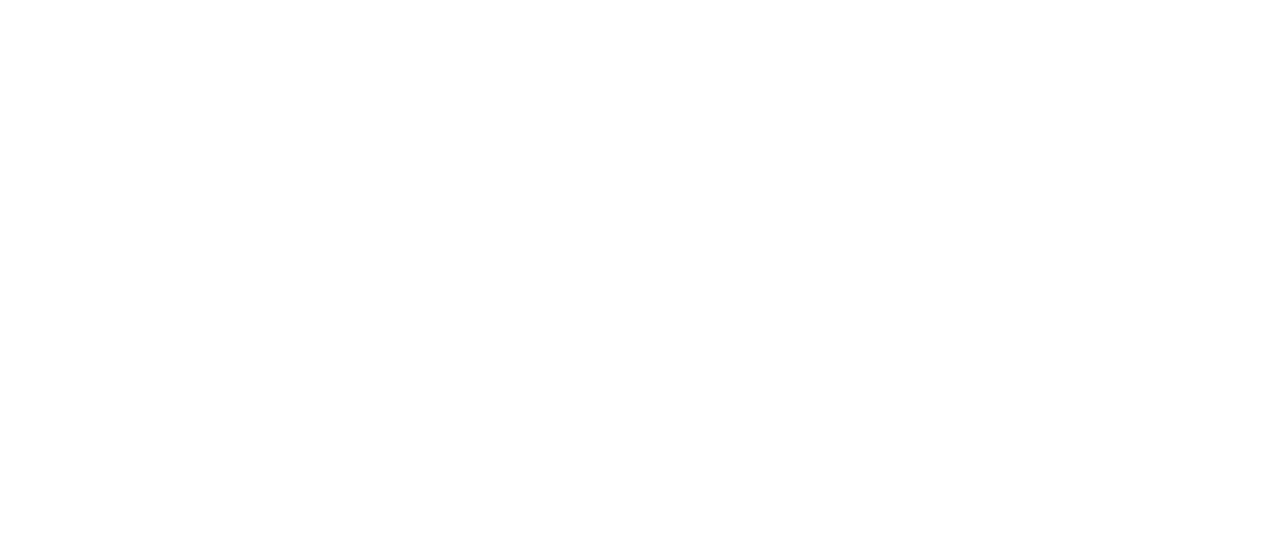
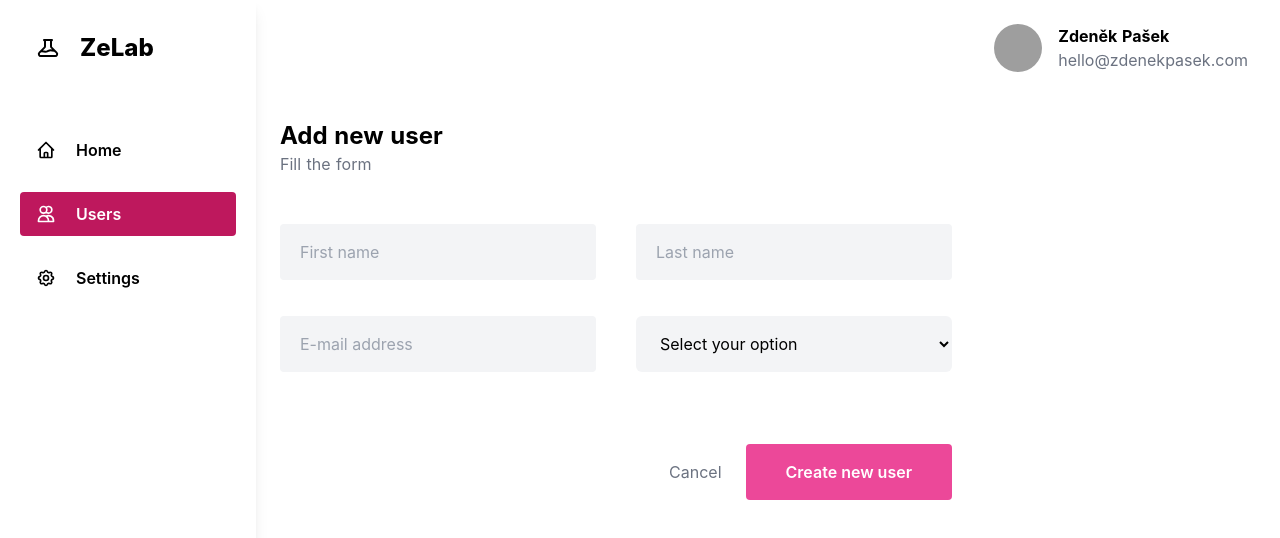
Before and after one commit to TenZdenda/nuxt-js-admin-panel, a Nuxt app: page /admin/users/1 in a window 1280 px wide. Before the commit this address had no page. Shown: the top 538 px of the page. Built offline with nearby package versions, Linux system fonts and the light colour scheme; grey boxes are pictures that could not be loaded.

Commit message:
edit user

```diff
--- /dev/null
+++ b/pages/admin/users/_id.vue
@@ -0,0 +1,46 @@
+<template>
+  <div>
+    <div class="mb-10 flex items-center justify-between">
+      <div>
+        <h1 class="text-2xl font-bold">Add new user</h1>
+        <p class="text-gray-500">Fill the form</p>
+      </div>
+    </div>
+
+    <form class="max-w-2xl">
+      <div class="grid grid-cols-1 md:grid-cols-2 md:gap-x-10 md:gap-y-5">
+        <Input placeholder="First name" name="firstname" type="text" />
+        <Input placeholder="Last name" name="lastname" type="text" />
+        <Input placeholder="E-mail address" name="email" type="email" />
+        <SelectInput id="role" name="role" :options="options" />
+      </div>
+      <div>
+        <div class="flex justify-end items-center gap-6 mt-16">
+          <nuxt-link to="/admin/users" class="text-gray-500 hover:text-gray-900"
+            >Cancel</nuxt-link
+          >
+          <button
+            name="submit"
+            type="submit"
+            class="px-10 py-4 bg-pink-500 hover:bg-pink-800 text-white font-semibold rounded"
+          >
+            Create new user
+          </button>
+        </div>
+      </div>
+    </form>
+  </div>
+</template>
+
+<script>
+export default {
+  layout: 'admin',
+  data() {
+    return {
+      options: ['Admin', 'Employee', 'Basic'],
+    }
+  },
+}
+</script>
+
+<style></style>
```
